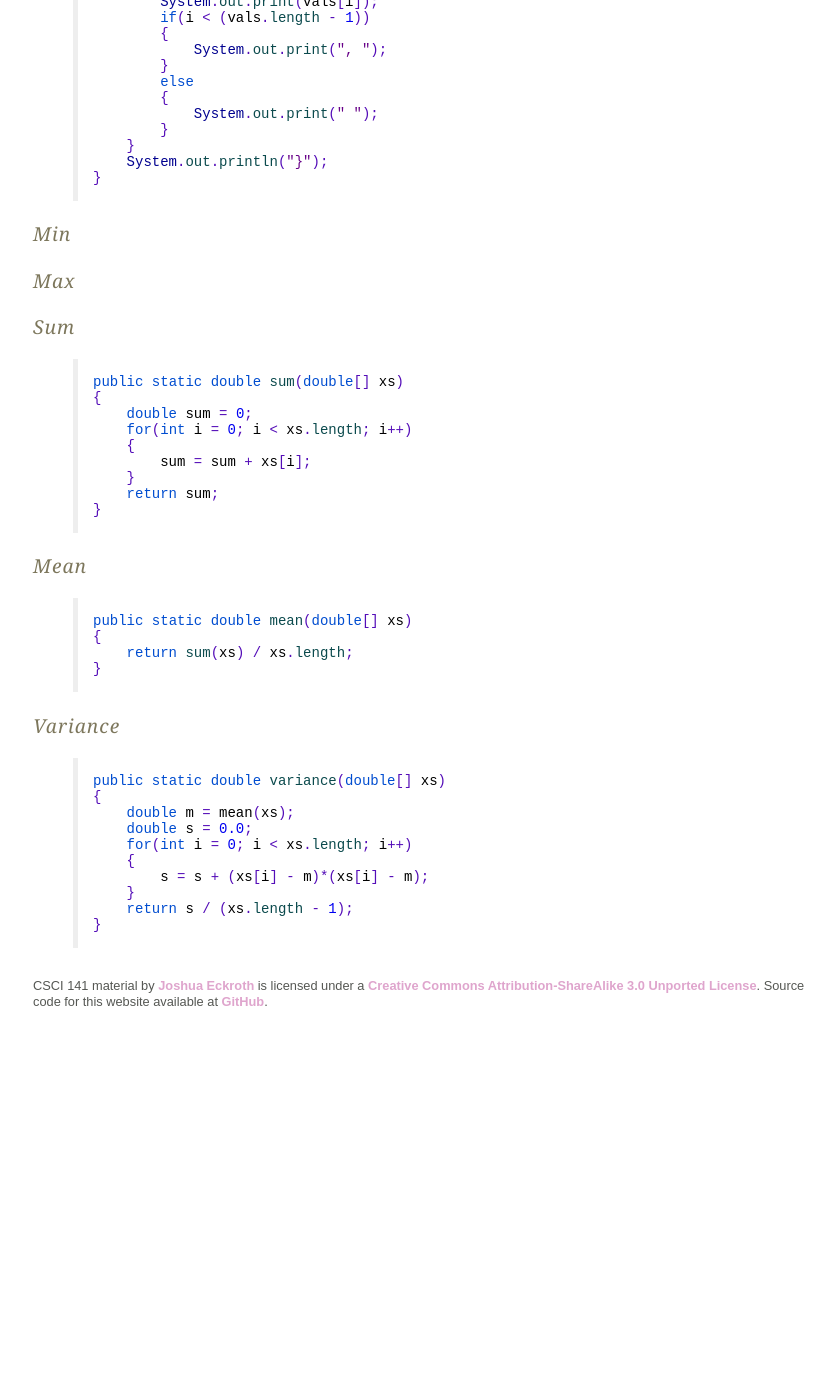
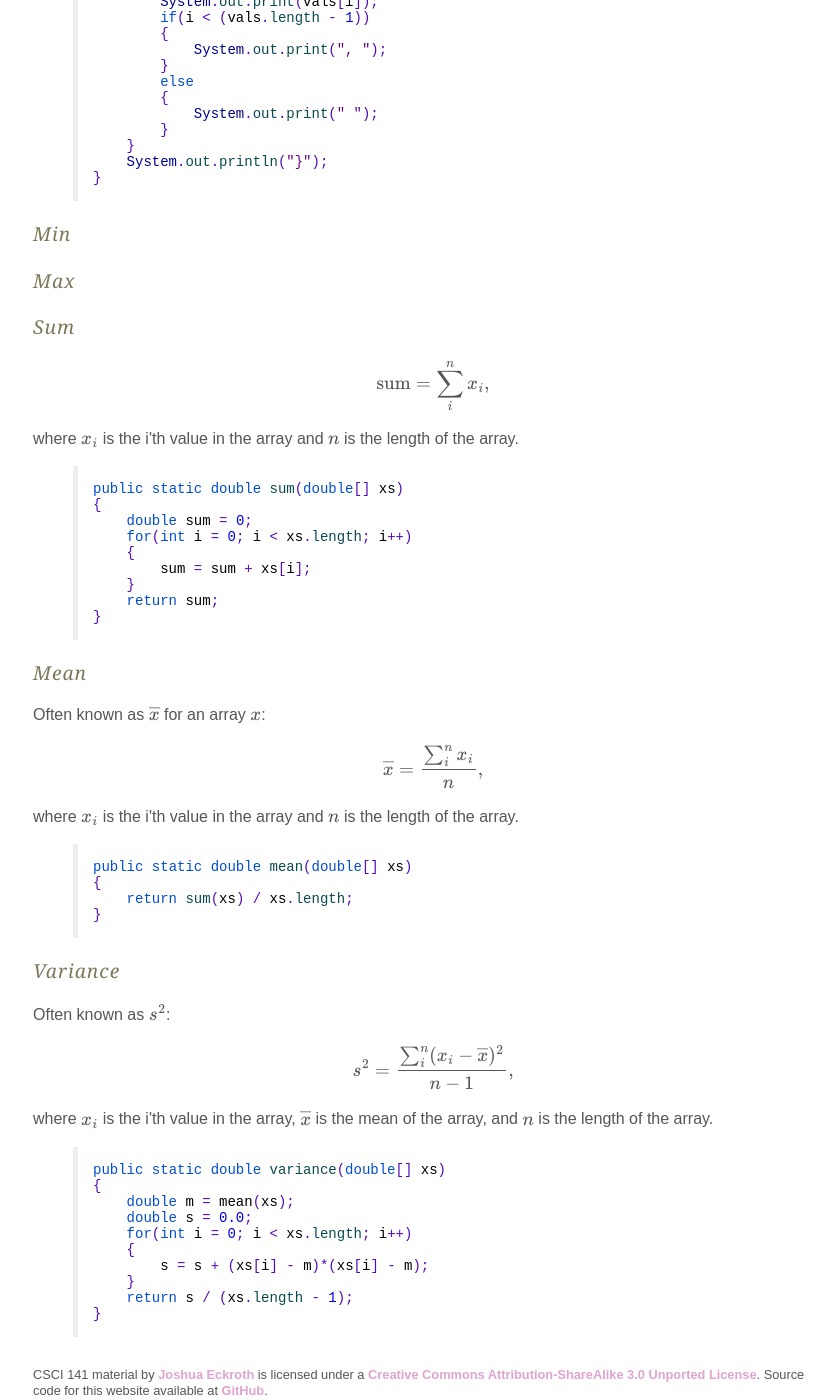
Before and after one commit to joshuaeckroth/csci141-website, a Jekyll site: the page built from lecture/arrays.markdown, in a window 1280 px wide and 1400 px high, scrolled down 1886 px. Shown: the whole window, without its empty margins (207-1042 px from the left). Built offline with Jekyll 4.4.1, drawn with Linux system fonts in a browser that asks for light colours; Markdown is read by kramdown in place of the engine named in the settings; formulas are drawn with MathJax 3; before the commit the page ends 2897 px from its top, so only the background shows below that.

Commit message:
Added some equations to arrays notes.

```diff
--- a/lecture/arrays.markdown
+++ b/lecture/arrays.markdown
@@ -94,6 +94,17 @@ public static void prDoubleArr(double[] vals)
 
 ### Sum
 
+<div>
+$$
+\text{sum} = \sum_i^n x_i,
+$$
+</div>
+
+<p>
+where $x_i$ is the i'th value in the array and $n$ is the length of the array.
+</p>
+
+
 {% highlight java %}
 public static double sum(double[] xs)
 {
@@ -108,6 +119,20 @@ public static double sum(double[] xs)
 
 ### Mean
 
+<p>
+Often known as $\overline{x}$ for an array $x$:
+</p>
+
+<div>
+$$
+\overline{x} = \frac{\sum_i^n x_i}{n},
+$$
+</div>
+
+<p>
+where $x_i$ is the i'th value in the array and $n$ is the length of the array.
+</p>
+
 {% highlight java %}
 public static double mean(double[] xs)
 {
@@ -116,6 +141,20 @@ public static double mean(double[] xs)
 {% endhighlight %}
 
 ### Variance
+
+<p>
+Often known as $s^2$:
+</p>
+
+<div>
+$$
+s^2 = \frac{\sum_i^n (x_i - \overline{x})^2}{n-1},
+$$
+</div>
+
+<p>
+where $x_i$ is the i'th value in the array, $\overline{x}$ is the mean of the array, and $n$ is the length of the array.
+</p>
 
 {% highlight java %}
 public static double variance(double[] xs)
```
